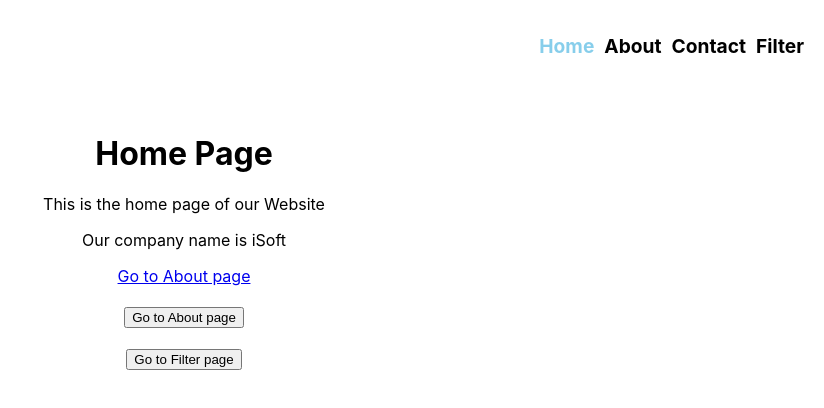
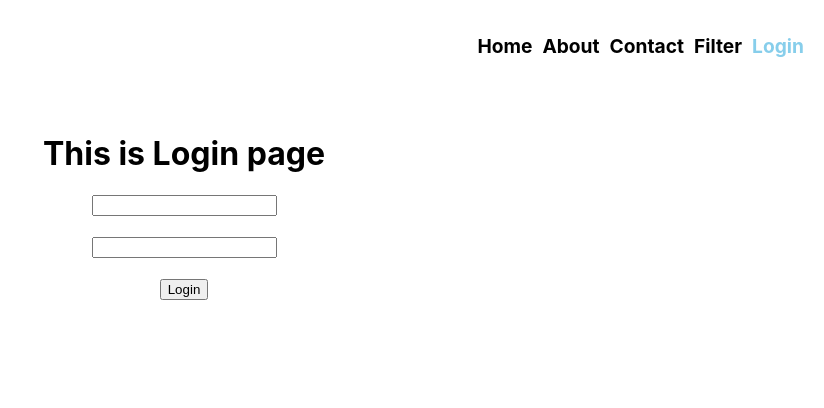
Before and after one commit to Hridoy8132/React-Router-v6, a React (Create React App) app: page /login in a window 1280 px wide. Before the commit this address led to /. Shown: the top 408 px of the page, without its empty margins (456-1280 px from the left). Built offline with nearby package versions, Linux system fonts and the light colour scheme.

Commit message:
Lec-11 (protected Route) without login Other page not working

```diff
--- a/src/App.js
+++ b/src/App.js
@@ -82,7 +82,52 @@
 // // lec-3 end (page not fount)
 
 // Lec-4 start Dynamic routing with params
+// Lec-5 to 9 including Nested Routing.
 
+// import {BrowserRouter, Routes, Route, Navigate } from 'react-router-dom';
+// import Home from  './component/Home';
+// import About from  './component/About';
+// import NavBar from './component/NavBar';
+// import Page404 from './component/Page404';
+// import './App.css';
+// import User from './component/User';
+// import Filter from './component/Filter';
+// import Contact from './component/Contact';
+// import Company from './component/Company';
+// import Chennel from './component/Chennel';
+// import Other from './component/Other';
+// import Login from './component/Login';
+// function App() {
+//   return (
+//     <div className="App">
+//       <BrowserRouter>
+//       <NavBar/>
+//       <Routes>
+//         <Route path="/" element={<Home/>} />
+//         <Route path="/about" element={<About/>} />
+//         {/* <Route path="/*" element={<Page404/>} /> */}
+//         <Route path="/user/:name" element={<User/>} />
+//         <Route path="/*" element={<Navigate to = "/" />} />
+//         <Route path="/filter" element={<Filter/>} />
+//         <Route path="/contact/" element={<Contact/>} >
+//           <Route path="company" element={<Company/>} />
+//           <Route path="chennel" element={<Chennel/>} />
+//           <Route path="other " element={<Other />} />
+
+//          </Route>
+
+
+//       </Routes>
+//       </BrowserRouter>
+
+//     </div>
+//   );
+// }
+
+// export default App;
+// // Lec-5 to 9 including Nested Routing.
+
+// // Lec-11 Start  protected Route
 import {BrowserRouter, Routes, Route, Navigate } from 'react-router-dom';
 import Home from  './component/Home';
 import About from  './component/About';
@@ -95,6 +140,8 @@
 import Company from './component/Company';
 import Chennel from './component/Chennel';
 import Other from './component/Other';
+import Login from './component/Login';
+import Protected from './component/Protected';
 
 function App() {
   return (
@@ -102,12 +149,13 @@
       <BrowserRouter>
       <NavBar/>
       <Routes>
-        <Route path="/" element={<Home/>} />
-        <Route path="/about" element={<About/>} />
+        <Route path="/" element={<Protected Component={Home}/>} />
+        <Route path="/about" element={<Protected Component={About}/>} />
+        <Route path="/login" element={<Login/>} />
         {/* <Route path="/*" element={<Page404/>} /> */}
         <Route path="/user/:name" element={<User/>} />
         <Route path="/*" element={<Navigate to = "/" />} />
-        <Route path="/filter" element={<Filter/>} />
+        <Route path="/filter" element={<Protected Component={Filter}/>} />
         <Route path="/contact/" element={<Contact/>} >
           <Route path="company" element={<Company/>} />
           <Route path="chennel" element={<Chennel/>} />
@@ -124,4 +172,3 @@
 }
 
 export default App;
-// Lec-4 End Dynamic routing with params
--- a/src/component/Contact.js
+++ b/src/component/Contact.js
@@ -6,9 +6,9 @@
     <div>
         <h1> This is Contact page </h1>
         <h2> Here we have some other bussiness </h2>
-        <Link to = "company"> Company</Link>
-        <Link to = "chennel"> Chennel</Link>
-        <Link to = "other"> Other </Link>
+        <Link to = "company"> Company</Link> <br/>
+        <Link to = "chennel"> Chennel</Link> <br/>
+        <Link to = "other"> Other </Link> <br/>
         <Outlet/>
 
     </div>
--- a/src/component/Home.js
+++ b/src/component/Home.js
@@ -1,13 +1,42 @@
-// React-router start lec-1&2
-import React from 'react'
-import { Link, useNavigate } from 'react-router-dom';
+// // React-router start lec-1&2
+// import React from 'react'
+// import { Link, useNavigate } from 'react-router-dom';
+
+//  function Home() {
+//   const navigate = useNavigate();
+//   const navToPage =(url )=>{
+//     navigate(url)
+
+//   }
+
+//   return (
+//     <div>
+//         <h1>Home Page </h1>
+//         <p> This is the home page of our Website </p>
+//         <p> Our company name is iSoft </p>
+//         <Link to="/about"> Go to About page </Link>
+//         <br/>
+//         <br/>
+//         <button onClick={ ()=>  navToPage('/about')}> Go to About page </button> <br/>
+//         <br/>
+//         <button onClick={ ()=>  navToPage('/filter')}> Go to Filter page </button>
+
+//     </div>
+//   )
+// }
+// export default Home;
+
+// Lec-5 to 9 including Nested Routing End.
+
+// / Lec-10 start useLocation hook just working on console.
+
+import { Link, useLocation } from 'react-router-dom';
 
 function Home() {
-  const navigate = useNavigate();
-  const navToPage =(url )=>{
-    navigate(url)
+    const location  = useLocation();
+    console.log(location)
 
-  }
+
 
     return (
       <div>
@@ -17,9 +46,7 @@
           <Link to="/about"> Go to About page </Link>
           <br/>
           <br/>
-        <button onClick={ ()=>  navToPage('/about')}> Go to About page </button> <br/>
-        <br/>
-        <button onClick={ ()=>  navToPage('/filter')}> Go to Filter page </button>
+
 
       </div>
     )
--- /dev/null
+++ b/src/component/Login.js
@@ -0,0 +1,36 @@
+// working on protected, Login and App.js file.
+// Home, About, Filter and login page not working without login.
+import {useEffect} from 'react'
+import { useNavigate  } from 'react-router-dom';
+
+ function Login() {
+    const login =()=>{
+        localStorage.setItem('login',true);
+        navigate ('/')
+    }
+
+    const navigate = useNavigate();
+    useEffect(() => {
+        let login = localStorage.getItem('login');
+        if (login){
+            navigate ('/login')
+
+        }
+    });
+
+  return (
+    <div>
+        <h1> This is Login page </h1>
+        <input type ="text"/> <br/>
+        <br/>
+        <input type ="text"/> <br/>
+        <br/>
+        <button onClick={login}> Login </button>
+
+
+
+    </div>
+  )
+}
+
+export default Login;
--- a/src/component/NavBar.js
+++ b/src/component/NavBar.js
@@ -10,6 +10,7 @@
         <li> <NavLink className ="nablink" to="/about"> About </NavLink>  </li>
         <li> <NavLink className ="nablink" to="/contact"> Contact </NavLink> </li>
         <li> <NavLink className ="nablink" to="/filter"> Filter </NavLink> </li>
+        <li> <NavLink className ="nablink" to="/login"> Login </NavLink> </li>
       </ul>
 
 
--- /dev/null
+++ b/src/component/Protected.js
@@ -0,0 +1,26 @@
+import React, { useEffect } from 'react'
+import { Link,useNavigate  } from 'react-router-dom';
+
+ function Protected(props) {
+    const {Component} = props;
+    const navigate = useNavigate();
+    useEffect(() => {
+        let login = localStorage.getItem('login');
+        if (!login){
+            navigate ('/login')
+
+        }
+    });
+  return (
+    <div>
+
+        <Component/>
+
+
+
+
+    </div>
+  )
+}
+
+export default Protected;
```
Lines whose indentation alone changed are shown as unchanged.
